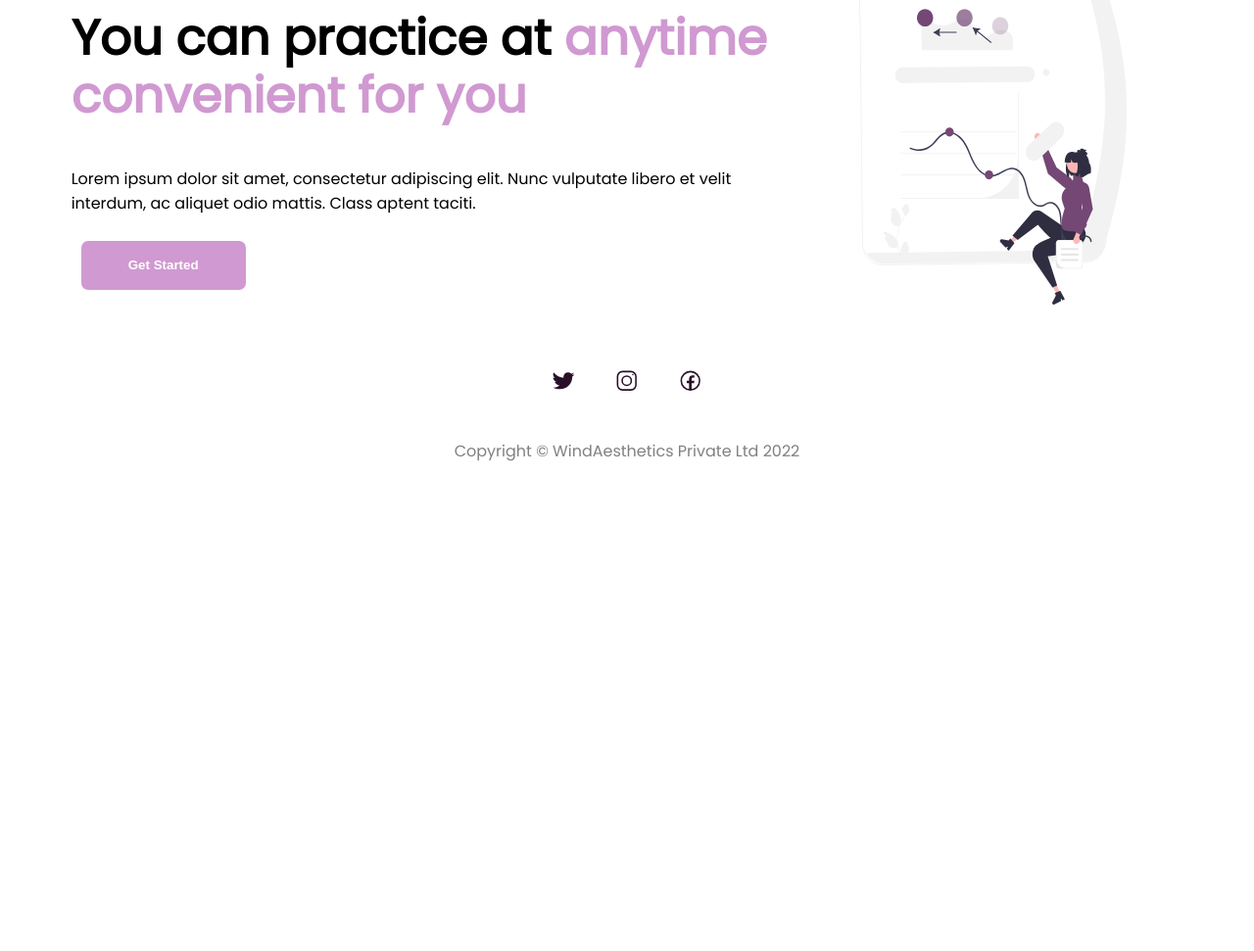
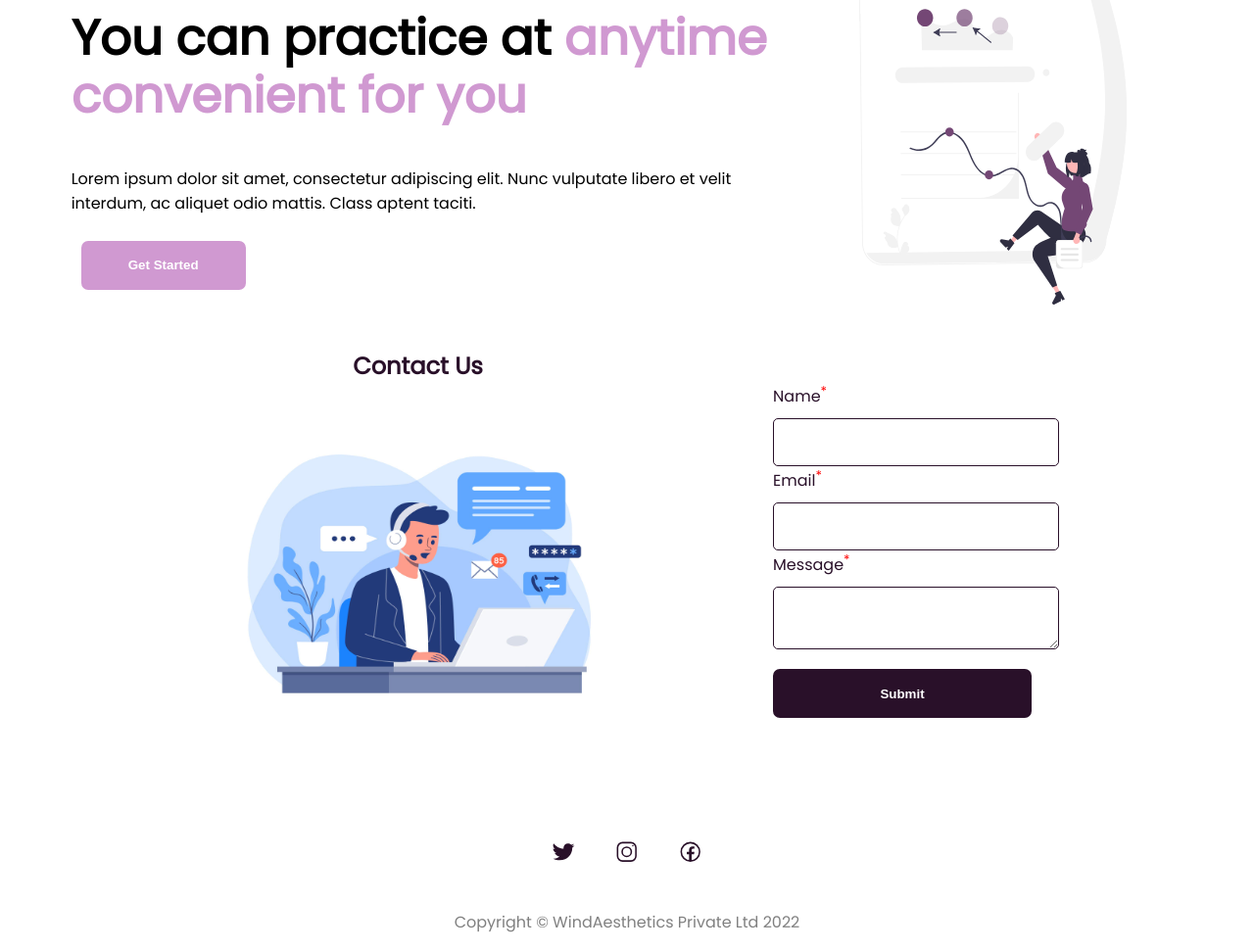
Before and after one commit to nessafkhan/HTML---CSS-Mini-Project---HTML---CSS-Mini-Project---mk59h8vy0ues, a plain HTML site: page index.html in a window 1280 px wide. Shown: the part 1583-2554 px from the top of the page at 98% size. Before the commit the page ends 2073 px from the top, so only its background shows below. Drawn offline with Linux system fonts and the light colour scheme.

Commit message:
contact form completed

```diff
--- a/index.html
+++ b/index.html
@@ -12,6 +12,7 @@
 </head>
 <body>
     <!-- header starts -->
+    <header>
         <nav>
             <ul class="nav-links">
             <div class="logo"><a class="logo-text" href="#">WindAesthetics</a></div>
@@ -37,6 +38,7 @@
             </ul>
             </div>
         </nav>
+    </header>
     <!-- header ends -->
 
 
@@ -121,8 +123,40 @@
         </section>
         <!-- bottom banner section ends -->
 
+        <!-- Contact section starts -->
+
+<section class="contact">
+    <div class="contact-section">
+      <h2>Contact Us</h2>
+      <div class="img-section">
+          <img src="assets/5124556.jpg" alt="contact">
+      </div>
+    </div>
+    <div class="contact-form-wrapper">
+      <form>
+        <div class="form-item">
+          <label for="name">Name<sup>*</sup></label>
+          <input class="feedback-input" type="text" name="name" required />
+        </div>
+        <div class="form-item">
+            <label for="email">Email<sup>*</sup></label>
+          <input class="feedback-input" type="email" name="email" required />
+        </div>
+        <div class="form-item">
+            <label for="message">Message<sup>*</sup></label>
+          <textarea class="feedback-input" name="message"></textarea>
+        </div>
+        <input class="submit-btn" type="submit" value="Submit" />
+      </form>
+    </div>
+  </div>
+</section>
+
+        <!-- Contact section ends -->
+
     </main>
     <!-- main section ends -->
+
 
     <!-- footer starts -->
     <footer>
--- a/styles.css
+++ b/styles.css
@@ -9,6 +9,13 @@ body{
 }
 
 /* NAVBAR */
+header{
+    position: sticky;
+    top: 0;
+    background-color: #fff;
+    box-shadow: 0 5px 8px -9px rgba(0, 0, 0, 0.7);
+    z-index: 1;
+}
 a{
     text-decoration: none;
     color: var(--primary-color);
@@ -169,6 +176,52 @@ li{
     color: #D099D1;
 }
 
+/* CONTACT SECTION */
+.contact{
+    margin-top: 30px;
+    display: flex;
+    align-items: center;
+    justify-content: space-evenly;
+    color: var(--primary-color);
+}
+.contact h2{
+    text-align: center;
+}
+.form-item input[type="text"],
+.form-item input[type="email"],
+.form-item textarea {
+  width: 100%;
+  margin-top: 10px;
+  padding: 1rem 0.8rem;
+  border: 1px solid var(--primary-color);
+  outline: 0;
+  border-radius: 5px;
+  transition: border 0.15s;
+}
+.form-item textarea {
+  display: block;
+
+  resize: vertical;
+}
+.submit-btn {
+    height: 50px;
+    width: 100%;
+    margin-top: 20px;
+    border-radius: 7px;
+    border: 2px solid var(--primary-color);
+    background-color: var(--primary-color);
+    color: #fff;
+    cursor: pointer;
+    font-weight: 800;
+}
+.contact label > sup{
+    color: red;
+}
+.contact-section .img-section img{
+    width: 399px;
+    height:369px;
+}
+
 /* FOOTER SECTION */
 .socials{
     margin-top: 50px;
@@ -223,3 +276,11 @@ li{
     transition: ease-in .3s;
     cursor: pointer;
 }
+.submit-btn:hover{
+    background-color: #fff;
+    color: var(--primary-color);
+    transition: ease-in .3s;
+    cursor: pointer
+}
+
+/* MEDIA QUERIES */
```
Also changed, not shown: assets/5124556.jpg (added). Lines whose indentation alone changed are shown as unchanged.
